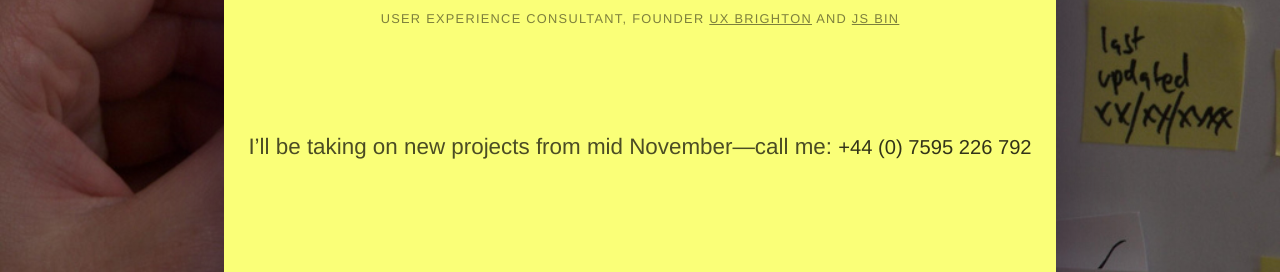
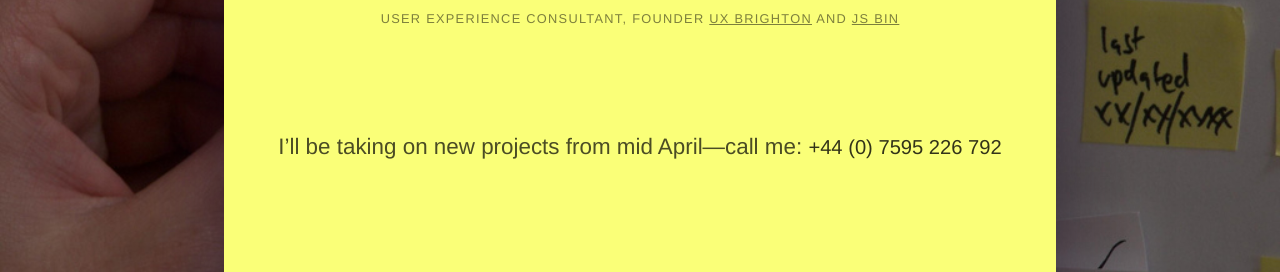
Before and after one commit to dannyhope/dannyhope.co.uk, a plain HTML site: page index.html in a window 1280 px wide. Shown: the part 348-620 px from the top of the page. Drawn offline with Linux system fonts and the light colour scheme; files whose address does not match are found by name.

Commit message:
update availability

```diff
--- a/index.html
+++ b/index.html
@@ -27,7 +27,7 @@
 				User&nbsp;Experience&nbsp;Consultant,
 				Founder&nbsp;<a href="http://uxbrighton.org.uk">UX&nbsp;Brighton</a> and&nbsp;<a href="https://jsbin.com">JS&nbsp;Bin</a>
 				</h2>
-			<p class="call-to-action">I’ll be taking on new projects from mid November&mdash;call me: <a href="tel:07595226792"><span class="not-gb">+44 (</span>0<span class="not-gb">) </span>7595 226 792</a>
+			<p class="call-to-action">I’ll be taking on new projects from mid April&mdash;call me: <a href="tel:07595226792"><span class="not-gb">+44 (</span>0<span class="not-gb">) </span>7595 226 792</a>
 			</p>
 			<footer>
 				<ul class="contact elsewhere">
```
